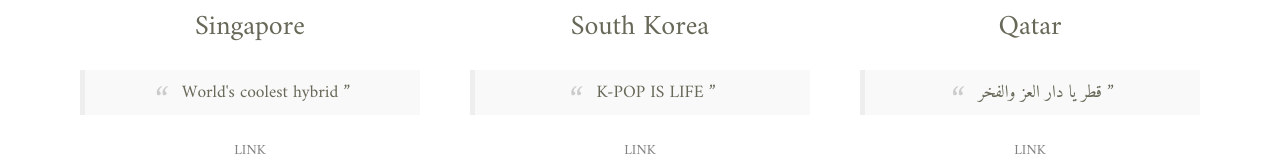
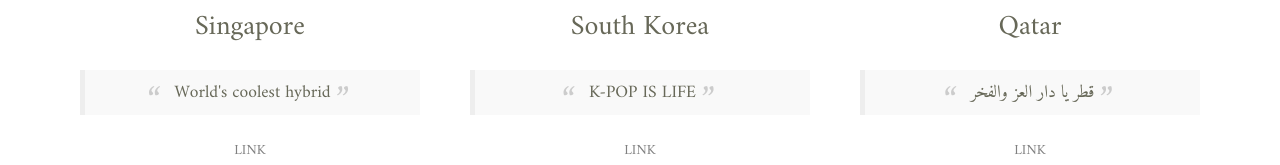
Before and after one commit to beroXD/P3-Portfolio, a plain HTML site: page index.html in a window 1280 px wide. Shown: the part 1199-1364 px from the top of the page. Drawn offline with Linux system fonts and the light colour scheme; a web font is replaced by a local one.

Commit message:
Update profstyle.css

```diff
--- a/css/profstyle.css
+++ b/css/profstyle.css
@@ -81,6 +81,11 @@
 
 blockquote:after{
 	content: close-quote;
+	color: #ccc;
+	font-size: 2em;
+	line-height: 0.1em;
+	margin-right: 0.25em;
+	vertical-align: -0.4em;
 }
 
 blockquote p {
```
